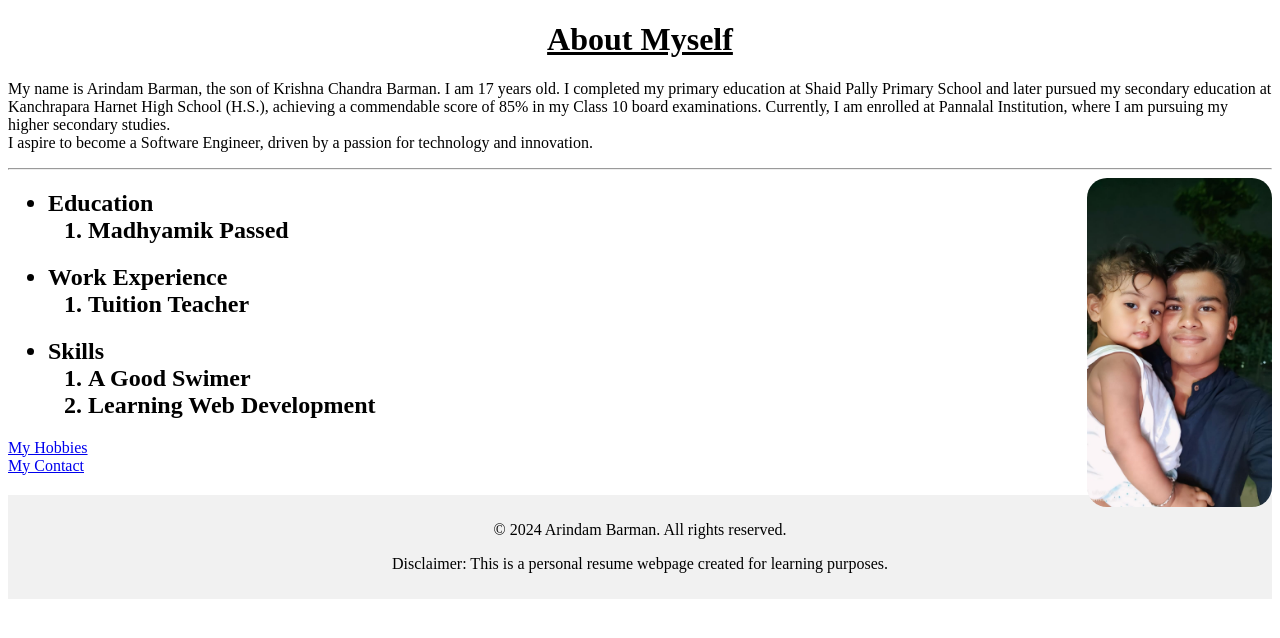
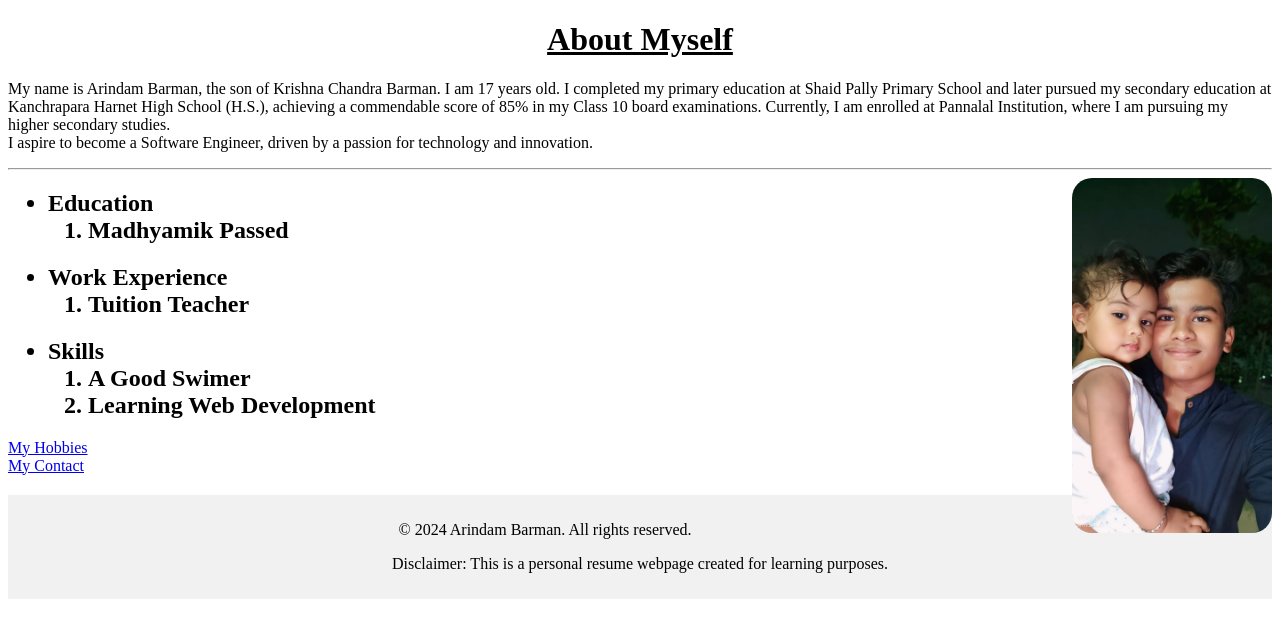
Before and after one commit to recursioarin/html-resume, a plain HTML site: page index.html in a window 1280 px wide. Drawn offline with Linux system fonts and the light colour scheme.

Commit message:
Update index.html

```diff
--- a/index.html
+++ b/index.html
@@ -14,7 +14,7 @@
 
     </p>
     <hr />
-    <img src="WhatsApp Image 2024-12-04 at 10.39.59 PM.jpeg" alt="My Picture" style="float: right; width: 185px; border-radius: 20px;" />
+    <img src="WhatsApp Image 2024-12-04 at 10.39.59 PM.jpeg" alt="My Picture" style="float: right; width: 200px; border-radius: 20px;" />
 
     <ul>
         <h2><li>Education
```
